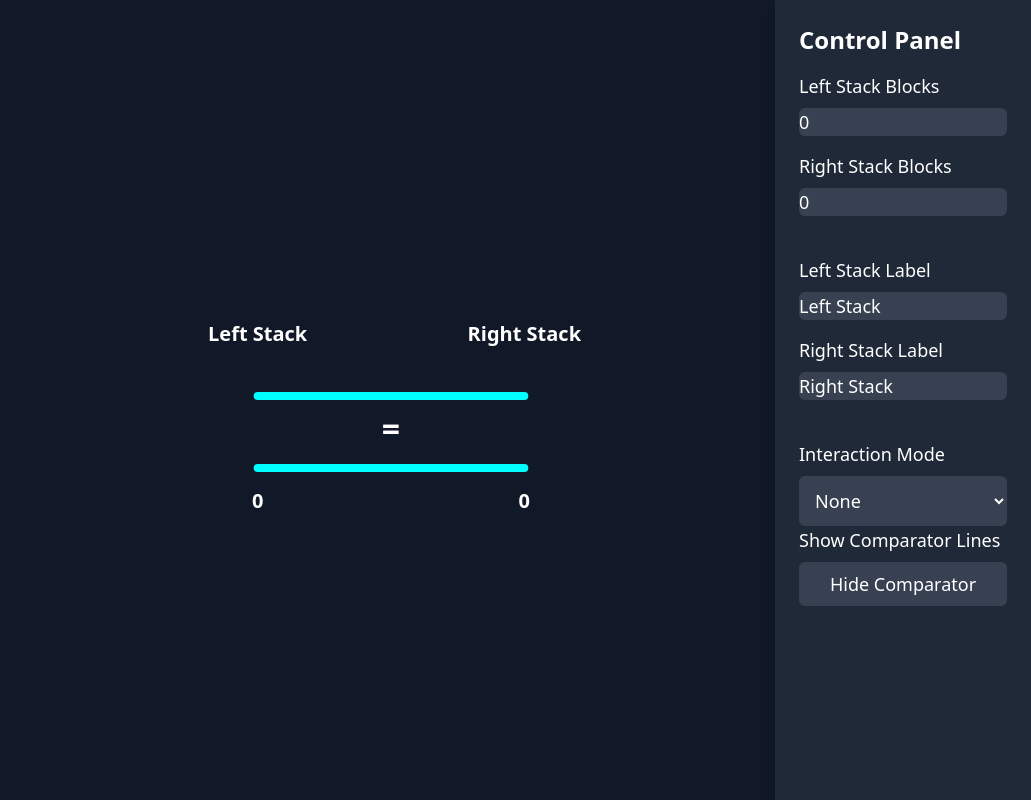
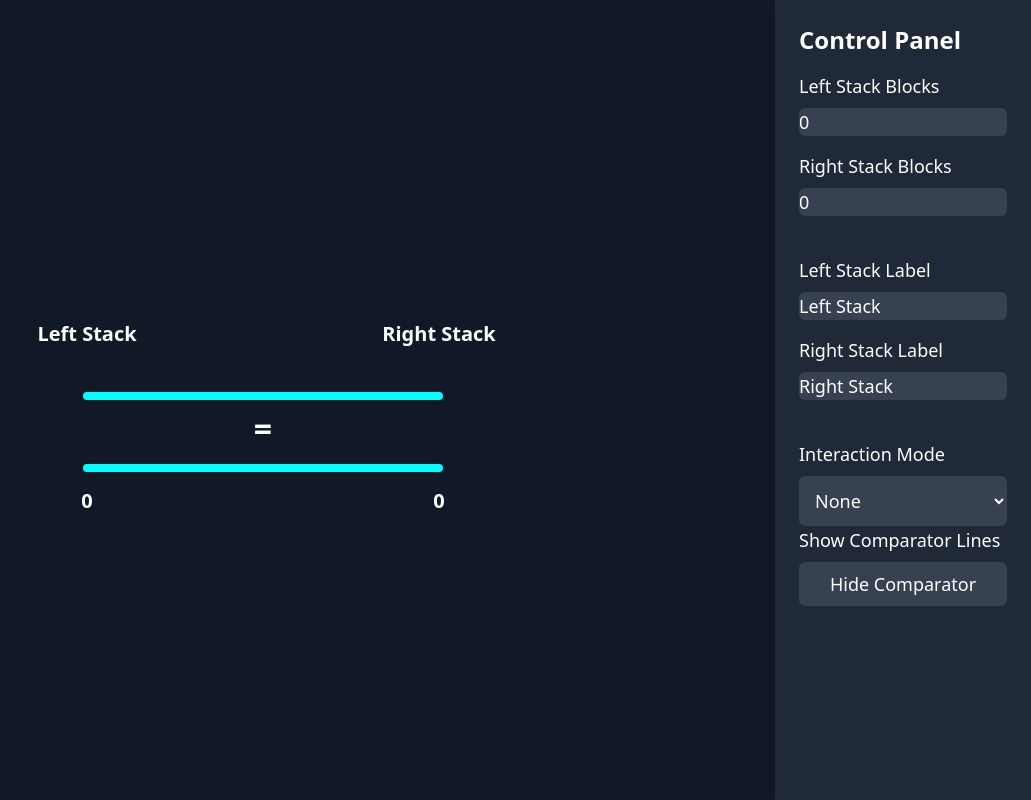
Before and after one commit to dkinsell/stack-comparator, a React (Vite) app: page / in a window 1280 px wide. Shown: the whole page, without its empty margins (249-1280 px from the left). Built offline with nearby package versions, Linux system fonts and the light colour scheme.

Commit message:
corrects margins so widget is sized relative to non contral panel space

```diff
--- a/src/App.tsx
+++ b/src/App.tsx
@@ -23,8 +23,9 @@ const App = () => {
       <div
         className="flex items-center"
         style={{
+          marginRight: "20%",
           justifyContent: "space-evenly",
-          width: "60%",
+          width: "80%",
         }}
       >
         <BlockStack
```
